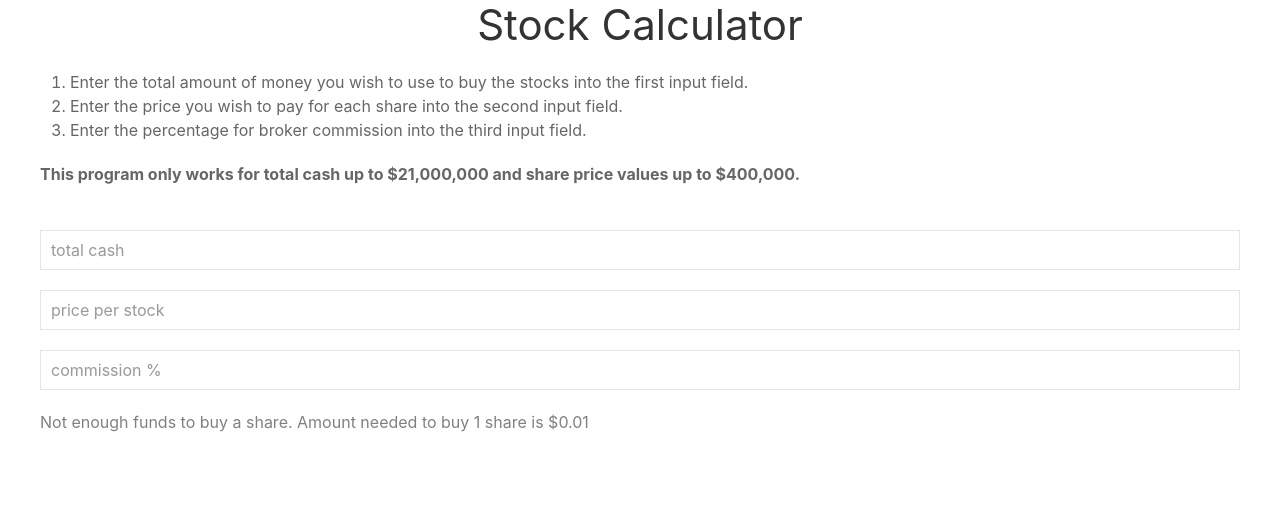
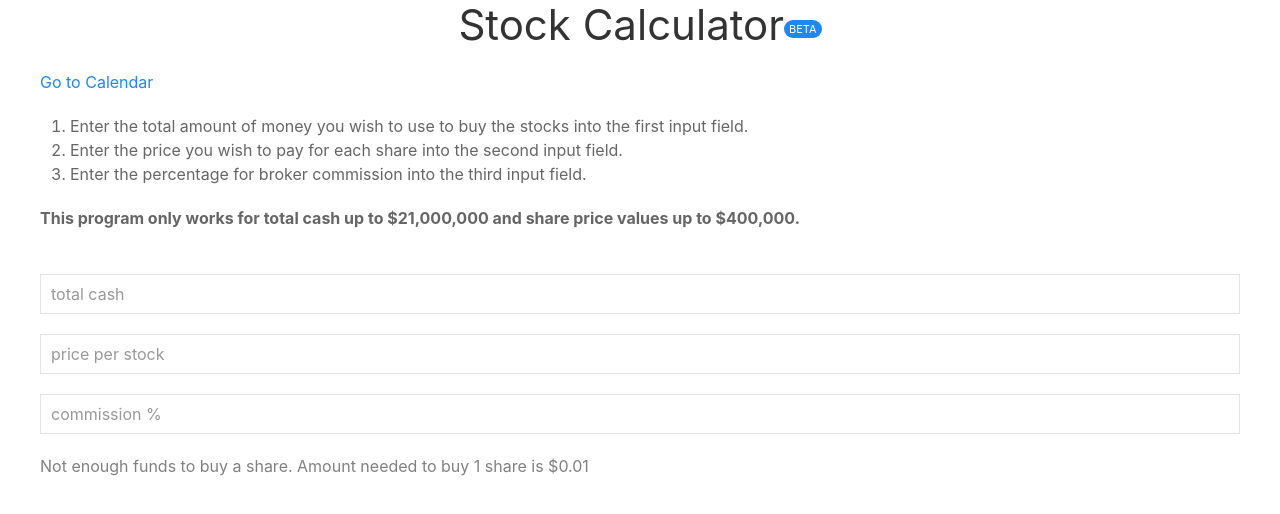
Before and after one commit to DemmarkForrester/jse-cal.github.io, a plain HTML site: page calculator.html in a window 1280 px wide. Drawn offline with nearby package versions, Linux system fonts and the light colour scheme.

Commit message:
add beta badge

```diff
--- a/calculator.html
+++ b/calculator.html
@@ -13,7 +13,8 @@
 
   <body>
     <div class="uk-container">
-    <h1 style="text-align: center">Stock Calculator</h1>
+      <h1 style="text-align: center">Stock Calculator<span class="uk-badge">BETA</span></h1>
+      <a href="./index.html">Go to Calendar</a>
     <noscript>
       <div class="alert-danger">Please enable Javascript to use this application.</div>
     </noscript>
```
